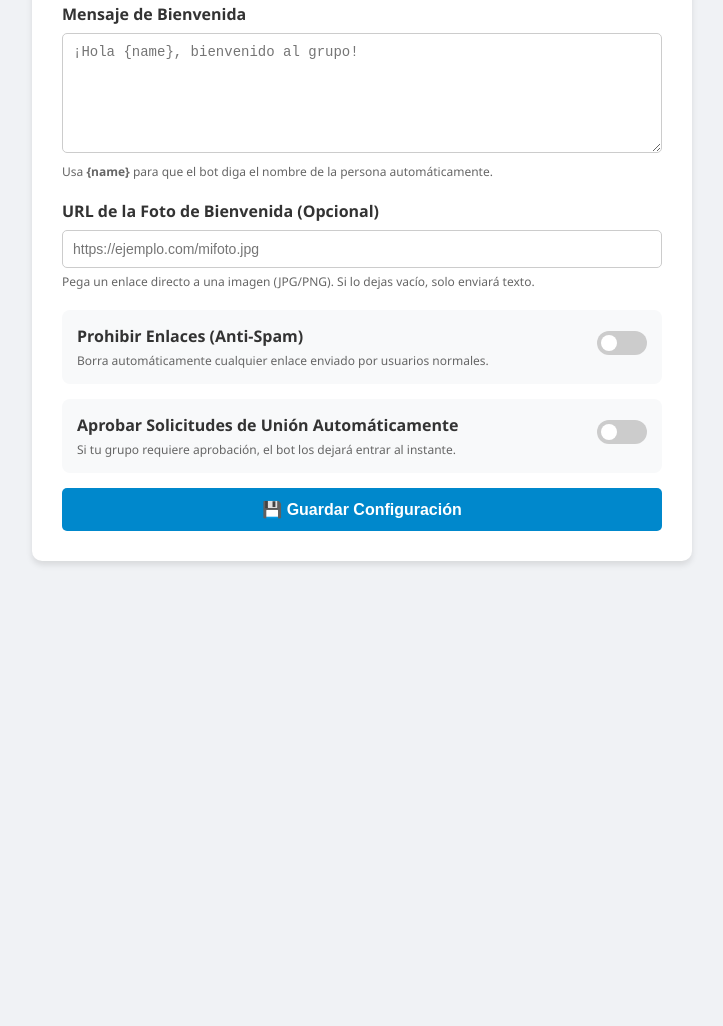
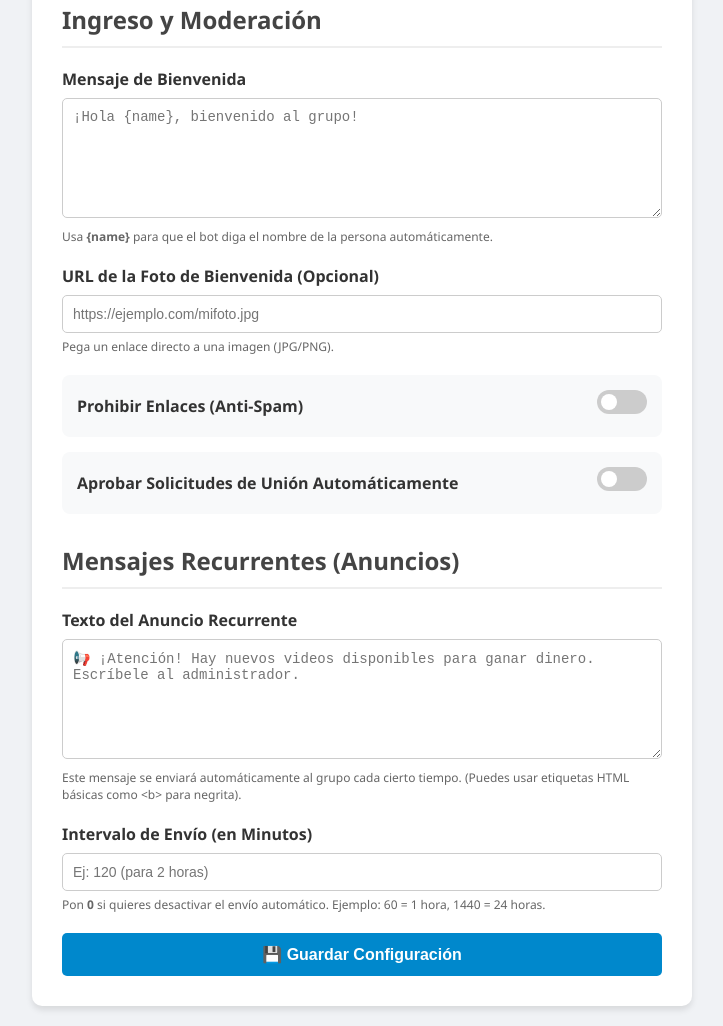
Before and after one commit to 2590-sudo/Proyecto-SASS-catalogobotRD-0.3, a website: page public/telegram_panel.html in a window 1280 px wide. Shown: the part 141-1167 px from the top of the page, without its empty margins (278-1001 px from the left). Before the commit the page ends 800 px from the top, so only its background shows below. Drawn offline with Linux system fonts and the light colour scheme; no server answers.

Commit message:
🖥️ Update: UI para gestionar intervalos de mensajes recurrentes

```diff
--- a/public/telegram_panel.html
+++ b/public/telegram_panel.html
@@ -10,7 +10,7 @@
         h1 { color: #0088cc; text-align: center; margin-bottom: 30px; }
         .form-group { margin-bottom: 20px; }
         label { display: block; font-weight: bold; margin-bottom: 8px; color: #333; }
-        input[type="text"], textarea { width: 100%; padding: 10px; border: 1px solid #ccc; border-radius: 5px; box-sizing: border-box; font-size: 14px; }
+        input[type="text"], input[type="number"], textarea { width: 100%; padding: 10px; border: 1px solid #ccc; border-radius: 5px; box-sizing: border-box; font-size: 14px; }
         textarea { height: 120px; resize: vertical; }
         .switch-container { display: flex; align-items: center; justify-content: space-between; padding: 15px; background: #f8f9fa; border-radius: 8px; margin-bottom: 15px; }
         .switch { position: relative; display: inline-block; width: 50px; height: 24px; }
@@ -23,12 +23,14 @@
         button:hover { background-color: #006699; }
         .status { margin-top: 15px; text-align: center; font-weight: bold; color: green; display: none; }
         .help-text { font-size: 12px; color: #666; margin-top: 5px; display: block; }
+        .section-title { margin-top: 30px; border-bottom: 2px solid #eee; padding-bottom: 10px; color: #444; }
     </style>
 </head>
 <body>
     <div class="container">
         <h1>⚙️ Panel del Bot Moderador</h1>
 
+        <h2 class="section-title">Ingreso y Moderación</h2>
         <div class="form-group">
             <label for="welcomeText">Mensaje de Bienvenida</label>
             <textarea id="welcomeText" placeholder="¡Hola {name}, bienvenido al grupo!"></textarea>
@@ -38,13 +40,12 @@
         <div class="form-group">
             <label for="welcomePhotoUrl">URL de la Foto de Bienvenida (Opcional)</label>
             <input type="text" id="welcomePhotoUrl" placeholder="https://ejemplo.com/mifoto.jpg">
-            <span class="help-text">Pega un enlace directo a una imagen (JPG/PNG). Si lo dejas vacío, solo enviará texto.</span>
+            <span class="help-text">Pega un enlace directo a una imagen (JPG/PNG).</span>
         </div>
 
         <div class="switch-container">
             <div>
                 <label style="margin:0;">Prohibir Enlaces (Anti-Spam)</label>
-                <span class="help-text">Borra automáticamente cualquier enlace enviado por usuarios normales.</span>
             </div>
             <label class="switch">
                 <input type="checkbox" id="deleteLinks">
@@ -55,12 +56,24 @@
         <div class="switch-container">
             <div>
                 <label style="margin:0;">Aprobar Solicitudes de Unión Automáticamente</label>
-                <span class="help-text">Si tu grupo requiere aprobación, el bot los dejará entrar al instante.</span>
             </div>
             <label class="switch">
                 <input type="checkbox" id="autoApprove">
                 <span class="slider"></span>
             </label>
+        </div>
+
+        <h2 class="section-title">Mensajes Recurrentes (Anuncios)</h2>
+        <div class="form-group">
+            <label for="recurringMessage">Texto del Anuncio Recurrente</label>
+            <textarea id="recurringMessage" placeholder="📢 ¡Atención! Hay nuevos videos disponibles para ganar dinero. Escríbele al administrador."></textarea>
+            <span class="help-text">Este mensaje se enviará automáticamente al grupo cada cierto tiempo. (Puedes usar etiquetas HTML básicas como &lt;b&gt; para negrita).</span>
+        </div>
+
+        <div class="form-group">
+            <label for="recurringInterval">Intervalo de Envío (en Minutos)</label>
+            <input type="number" id="recurringInterval" placeholder="Ej: 120 (para 2 horas)" min="0">
+            <span class="help-text">Pon <b>0</b> si quieres desactivar el envío automático. Ejemplo: 60 = 1 hora, 1440 = 24 horas.</span>
         </div>
 
         <button onclick="saveConfig()">💾 Guardar Configuración</button>
@@ -76,6 +89,8 @@
                 document.getElementById('welcomePhotoUrl').value = data.welcomePhotoUrl || '';
                 document.getElementById('deleteLinks').checked = data.deleteLinks;
                 document.getElementById('autoApprove').checked = data.autoApprove;
+                document.getElementById('recurringMessage').value = data.recurringMessage || '';
+                document.getElementById('recurringInterval').value = data.recurringInterval || 0;
             } catch (e) {
                 console.error("Error cargando configuración", e);
             }
@@ -89,7 +104,9 @@
                 welcomeText: document.getElementById('welcomeText').value,
                 welcomePhotoUrl: document.getElementById('welcomePhotoUrl').value,
                 deleteLinks: document.getElementById('deleteLinks').checked,
-                autoApprove: document.getElementById('autoApprove').checked
+                autoApprove: document.getElementById('autoApprove').checked,
+                recurringMessage: document.getElementById('recurringMessage').value,
+                recurringInterval: parseInt(document.getElementById('recurringInterval').value) || 0
             };
 
             try {
@@ -107,7 +124,6 @@
             btn.innerText = '💾 Guardar Configuración';
         }
 
-        // Cargar al iniciar
         loadConfig();
     </script>
 </body>
```
